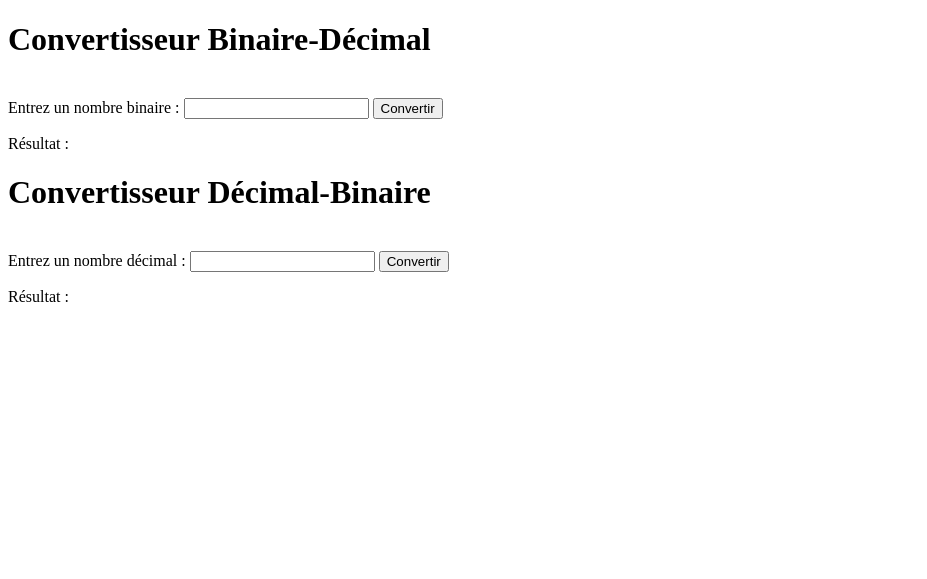
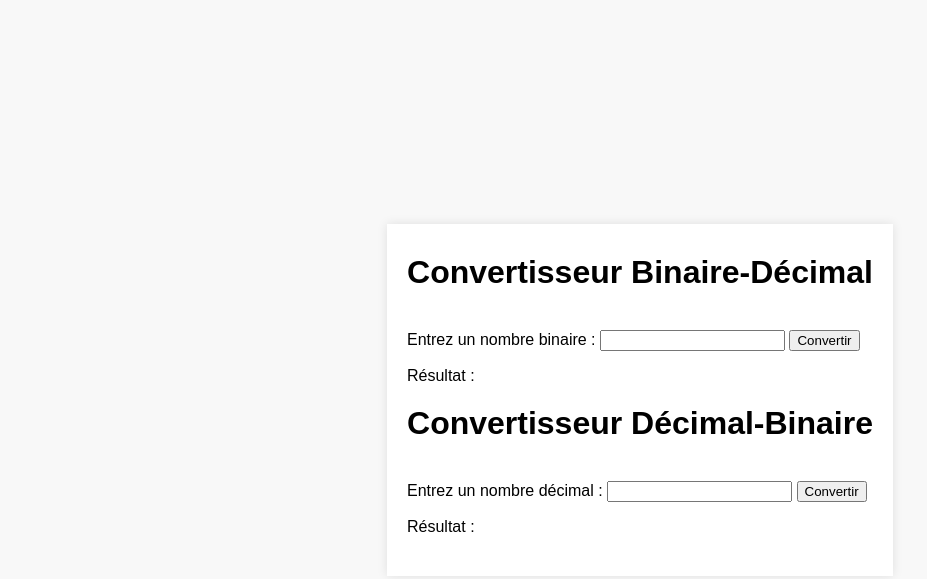
Before and after one commit to maximilienmil/maximilienmil.github.io, a plain HTML site: page convertisseur.html in a window 1280 px wide. Shown: the whole page, without its empty margins (0-927 px from the left). Drawn offline with Linux system fonts and the light colour scheme.

Commit message:
Update convertisseur.html

```diff
--- a/convertisseur.html
+++ b/convertisseur.html
@@ -3,7 +3,7 @@
 <head>
     <meta name="viewport" content="width=device-width, initial-scale=1.0">
     <title>Convertisseur Binaire-Décimal et Décimal-Binaire</title>
-    <link rel="stylesheet" type="text/css" href="style.css">
+    <link rel="stylesheet" type="text/css" href="styleconvertisseur.css">
 </head>
 <body>
     <!-- Votre contenu HTML reste inchangé ici -->
```
